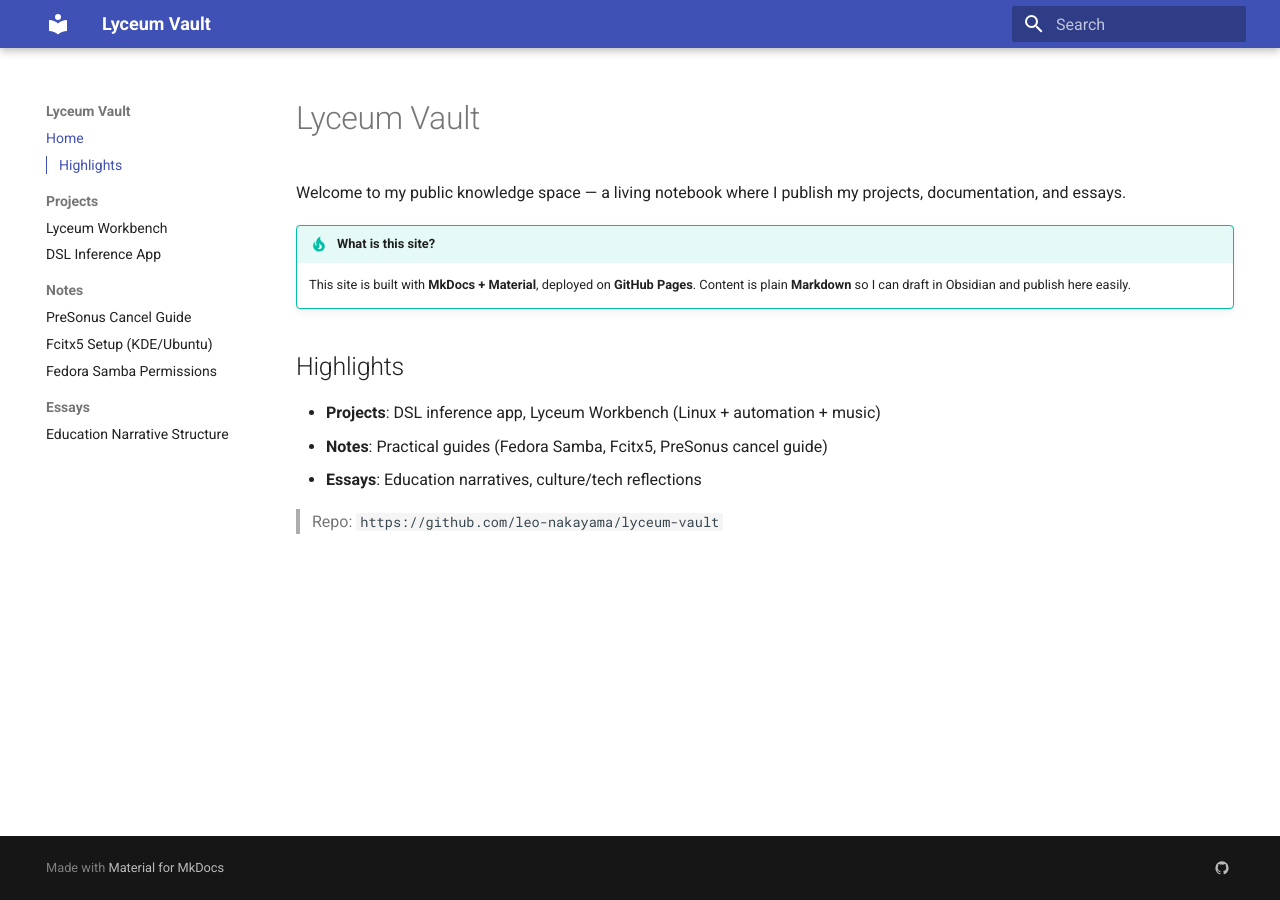
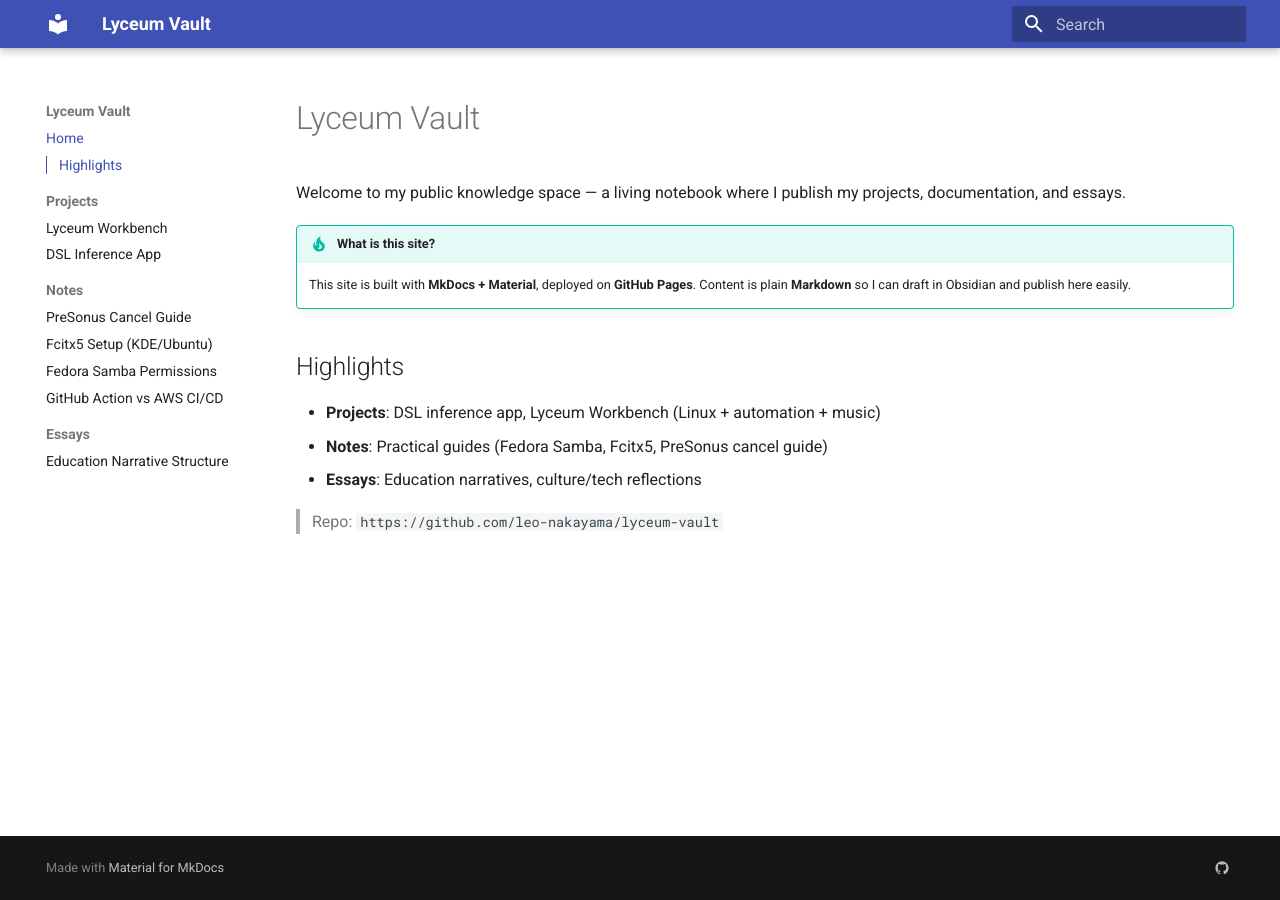
Before and after one commit to leo-nakayama/lyceum-vault, an MkDocs documentation site: the page built from docs/index.md, in a window 1280 px wide. Built offline with MkDocs 1.6.1 and Material for MkDocs 9.7.7, drawn with Linux system fonts in a browser that asks for light colours.

Commit message:
updated mkdocs.yml file for adding navigation

```diff
--- a/mkdocs.yml
+++ b/mkdocs.yml
@@ -17,6 +17,7 @@ nav:
       - PreSonus Cancel Guide: notes/presonus-cancel-guide.md
       - Fcitx5 Setup (KDE/Ubuntu): notes/fcitx5-setup.md
       - Fedora Samba Permissions: notes/fedora-samba-permissions.md
+      - GitHub Action vs AWS CI/CD: notes/github-actions-vs-aws-cicd.md
   - Essays:
       - Education Narrative Structure: essays/education-narrative-structure.md
 markdown_extensions:
```
